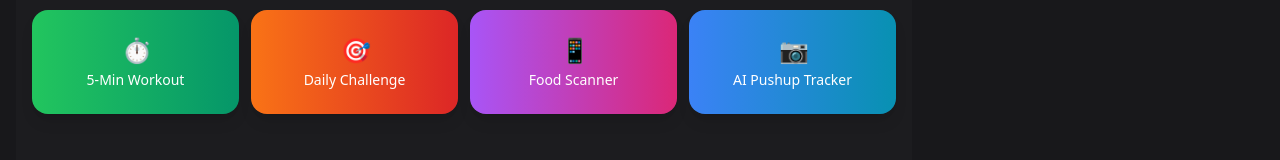
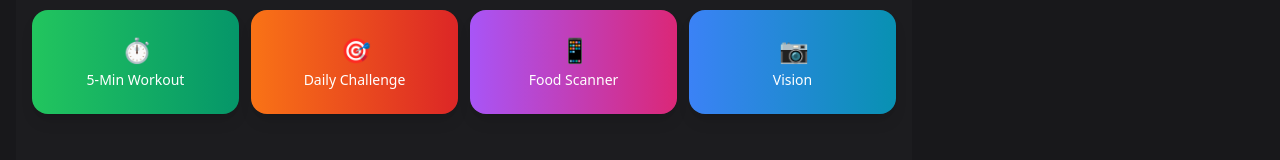
Before and after one commit to artchristech/passfitwin, a React (Vite) app: page / in a window 1280 px wide. Shown: the part 553-713 px from the top of the page. Built offline with nearby package versions, Linux system fonts and the light colour scheme.

Commit message:
Change Pushup Tracker to Vision

```diff
--- a/src/components/AchievementsTab.tsx
+++ b/src/components/AchievementsTab.tsx
@@ -136,7 +136,7 @@ export default function AchievementsTab({
             ) : (
               <div className="w-6 h-6 mx-auto mb-2 text-xl">📷</div>
             )}
-            <span className="text-sm font-medium block">AI Pushup Tracker</span>
+            <span className="text-sm font-medium block">Vision</span>
           </button>
         </div>
 
@@ -191,7 +191,7 @@ export default function AchievementsTab({
             ) : (
               <div className="w-7 h-7 mx-auto mb-2 text-2xl">📷</div>
             )}
-            <span className="text-sm font-medium block">AI Pushup Tracker</span>
+            <span className="text-sm font-medium block">Vision</span>
           </button>
           </div>
         </div>
```
